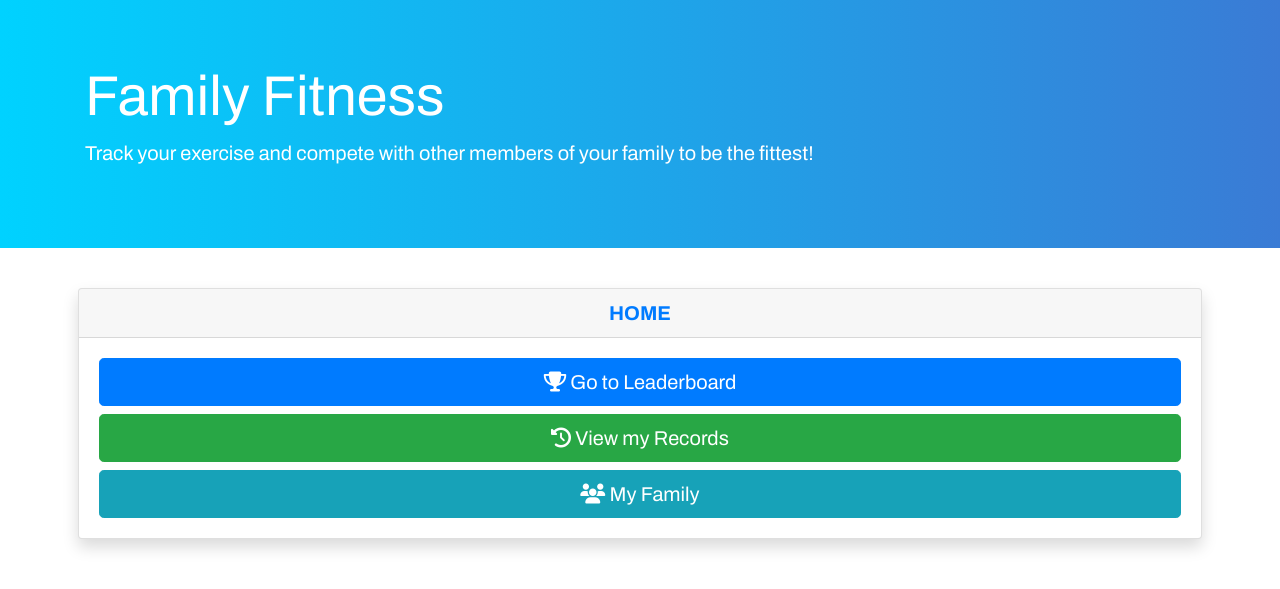
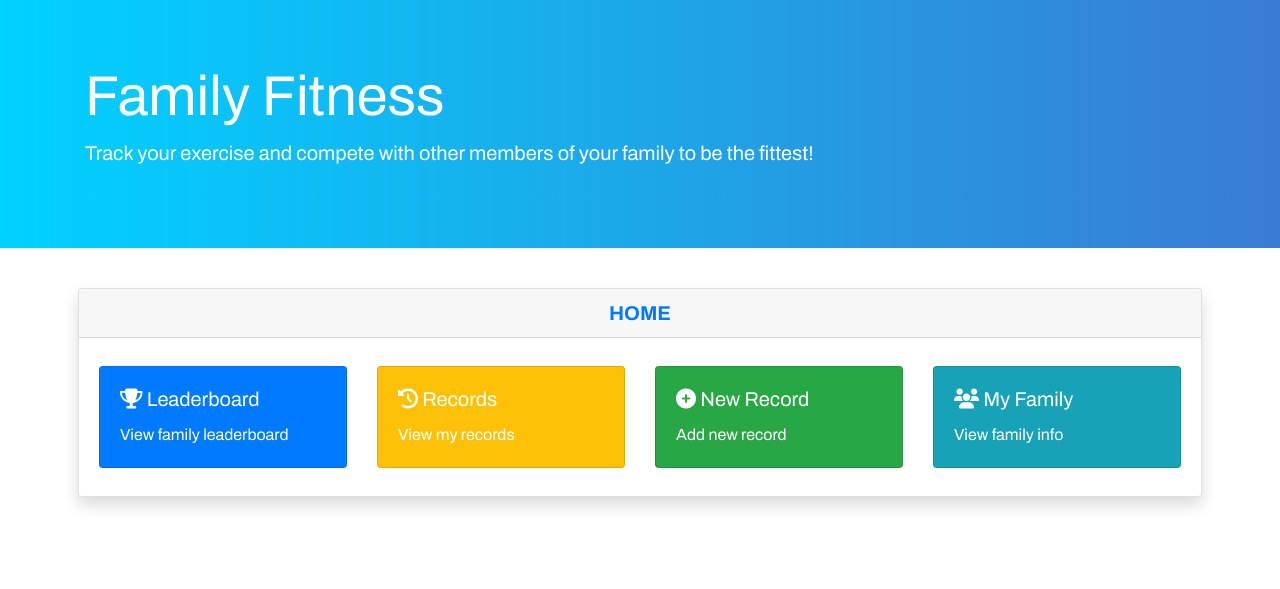
Before and after one commit to imaadzaffar/family-fitness, a Django app: page / in a window 1280 px wide. Shown: the part 57-646 px from the top of the page. Run offline with Django 3.2, Linux system fonts and the light colour scheme; a user stored in the database is signed in; tables that the repository leaves empty hold one stand-in row (values such as "Sample post"); some libraries are stand-ins or nearby versions.

Commit message:
Updated home page cards

```diff
--- a/main/templates/main/home.html
+++ b/main/templates/main/home.html
@@ -12,9 +12,40 @@
           <a class="btn btn-primary btn-block btn-lg" href="{% url 'join_family' %}"><i class="fas fa-users"></i> Join your family</a>
           <a class="btn btn-success btn-block btn-lg" href="{% url 'create_family' %}"><i class="fas fa-plus-circle"></i> Create your family</a>
         {% else %}
-          <a class="btn btn-primary btn-block btn-lg" href="{% url 'leaderboard' %}"><i class="fas fa-trophy"></i> Go to Leaderboard</a>
-          <a class="btn btn-success btn-block btn-lg" href="{% url 'records' %}"><i class="fas fa-history"></i> View my Records</a>
-          <a class="btn btn-info btn-block btn-lg" href="{% url 'info_family' %}"><i class="fas fa-users"></i> My Family</a>
+          <div class="d-flex row">
+            <div class="col-md-6 col-lg py-2">
+              <div class="card bg-primary text-white h-100">
+                <div class="card-body">
+                  <h5 class="card-title"><i class="fas fa-trophy"></i> Leaderboard</h5>
+                  <a href="{% url 'leaderboard' %}" class="stretched-link text-white">View family leaderboard</a>
+                </div>
+              </div>
+            </div>
+            <div class="col-md-6 col-lg py-2">
+              <div class="card bg-warning text-white h-100">
+                <div class="card-body">
+                  <h5 class="card-title"><i class="fas fa-history"></i> Records</h5>
+                  <a href="{% url 'records' %}" class="stretched-link text-white">View my records</a>
+                </div>
+              </div>
+            </div>
+            <div class="col-md-6 col-lg py-2">
+              <div class="card bg-success text-white h-100">
+                <div class="card-body">
+                  <h5 class="card-title"><i class="fas fa-plus-circle"></i> New Record</h5>
+                  <a href="{% url 'create' %}" class="stretched-link text-white">Add new record</a>
+                </div>
+              </div>
+            </div>
+            <div class="col-md-6 col-lg py-2">
+              <div class="card bg-info text-white h-100">
+                <div class="card-body">
+                  <h5 class="card-title"><i class="fas fa-users"></i> My Family</h5>
+                  <a href="{% url 'info_family' %}" class="stretched-link text-white">View family info</a>
+                </div>
+              </div>
+            </div>
+          </div>
         {% endif %}
       </div>
     </div>
```
